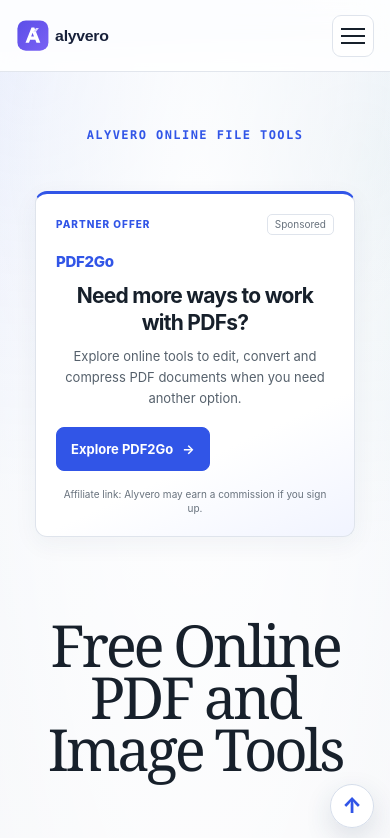
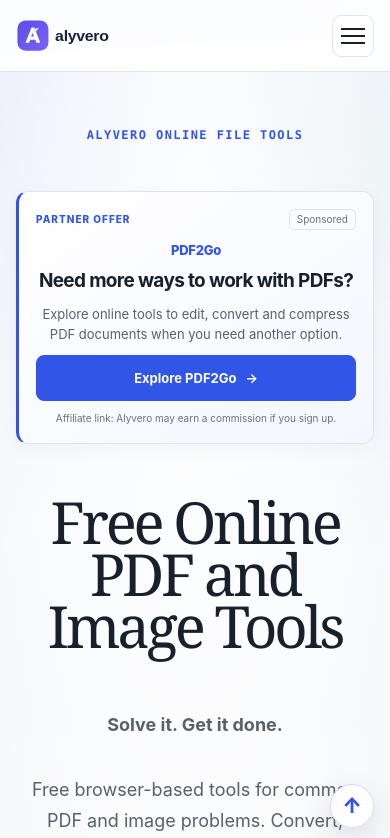
Before and after one commit to rindodi/alyvero, a Next.js app: page / in a window 390 px wide. Shown: the top 838 px of the page. Built offline with nearby package versions, Linux system fonts and the light colour scheme.

Commit message:
Make PDF2Go affiliate banner responsive and horizontal

```diff
--- a/components/PDF2GoAd.module.css
+++ b/components/PDF2GoAd.module.css
@@ -1,32 +1,36 @@
 .section {
   display: flex;
   justify-content: center;
-  padding: 0 0 48px;
+  width: 100%;
+  margin: 0 auto 22px;
 }
 .ad {
   box-sizing: border-box;
-  width: 320px;
-  max-width: 100%;
-  min-height: 300px;
-  padding: 20px;
-  display: flex;
-  flex-direction: column;
-  align-items: flex-start;
+  display: grid;
+  grid-template-columns: minmax(0, 1fr) auto;
+  grid-template-rows: auto auto auto auto;
+  align-items: center;
+  column-gap: 28px;
+  width: 100%;
+  max-width: 940px;
+  min-height: 150px;
+  padding: 20px 24px;
   border: 1px solid #dfe4ec;
-  border-top: 3px solid #3155e7;
+  border-left: 3px solid #3155e7;
   border-radius: 12px;
-  background: linear-gradient(155deg, #ffffff 0%, #ffffff 70%, #f1f4ff 100%);
+  background: linear-gradient(110deg, #ffffff 0%, #ffffff 72%, #f1f4ff 100%);
   color: #17202b;
   font-family: Inter, ui-sans-serif, system-ui, -apple-system, BlinkMacSystemFont, "Segoe UI", sans-serif;
-  box-shadow: 0 7px 24px rgba(35, 55, 90, 0.055);
+  box-shadow: 0 5px 18px rgba(35, 55, 90, 0.045);
 }
 .topline {
+  grid-column: 1 / -1;
   width: 100%;
   display: flex;
   justify-content: space-between;
   align-items: center;
   gap: 10px;
-  margin-bottom: 15px;
+  margin-bottom: 7px;
 }
 .label {
   color: #3155e7;
@@ -43,37 +47,44 @@
   line-height: 1.3;
 }
 .brand {
-  margin-bottom: 9px;
+  grid-column: 1;
+  margin: 0 0 4px;
   color: #3155e7;
-  font-size: 15px;
+  font-size: 13px;
   font-weight: 800;
   letter-spacing: -.02em;
 }
 .ad h2 {
-  margin: 0 0 10px;
-  font-size: 21px;
+  grid-column: 1;
+  margin: 0 0 5px;
+  font-size: clamp(17px, 2vw, 21px);
   font-weight: 750;
-  line-height: 1.28;
+  line-height: 1.25;
   letter-spacing: -.035em;
 }
-.ad p {
-  margin: 0 0 17px;
+.ad > p:not(.disclosure) {
+  grid-column: 1;
+  margin: 0;
   color: #56616c;
   font-size: 13px;
-  line-height: 1.6;
+  line-height: 1.5;
 }
 .button {
+  grid-column: 2;
+  grid-row: 2 / span 3;
   display: inline-flex;
   align-items: center;
+  justify-content: center;
   gap: 9px;
-  margin-top: 1px;
-  padding: 11px 14px;
+  justify-self: end;
+  padding: 12px 16px;
   border: 1px solid #3155e7;
   border-radius: 8px;
   background: #3155e7;
   color: #fff;
   font-size: 13px;
   font-weight: 750;
+  white-space: nowrap;
   text-decoration: none;
   transition: background .15s ease, transform .15s ease;
 }
@@ -82,14 +93,37 @@
   transform: translateY(-1px);
 }
 .ad .disclosure {
-  margin: auto 0 0;
-  padding-top: 16px;
+  grid-column: 1 / -1;
+  margin: 10px 0 0;
   color: #68727d;
   font-size: 10px;
   line-height: 1.45;
 }
-@media (max-width: 360px) {
-  .ad { padding: 18px; }
+@media (max-width: 600px) {
+  .section { margin-bottom: 18px; }
+  .ad {
+    grid-template-columns: minmax(0, 1fr);
+    grid-template-rows: auto;
+    row-gap: 8px;
+    min-height: 0;
+    padding: 17px;
+    border-left-width: 3px;
+    background: linear-gradient(145deg, #ffffff 0%, #f5f7ff 100%);
+  }
+  .topline { grid-column: 1; margin-bottom: 2px; }
+  .brand { grid-column: 1; margin: 0; }
+  .ad h2 { grid-column: 1; font-size: 19px; }
+  .ad > p:not(.disclosure) { grid-column: 1; font-size: 13px; }
+  .button {
+    grid-column: 1;
+    grid-row: auto;
+    justify-self: stretch;
+    width: 100%;
+    box-sizing: border-box;
+    margin-top: 3px;
+    min-height: 44px;
+  }
+  .ad .disclosure { grid-column: 1; margin-top: 2px; }
 }
 @media (prefers-reduced-motion: reduce) {
   .button { transition: none; }
```
